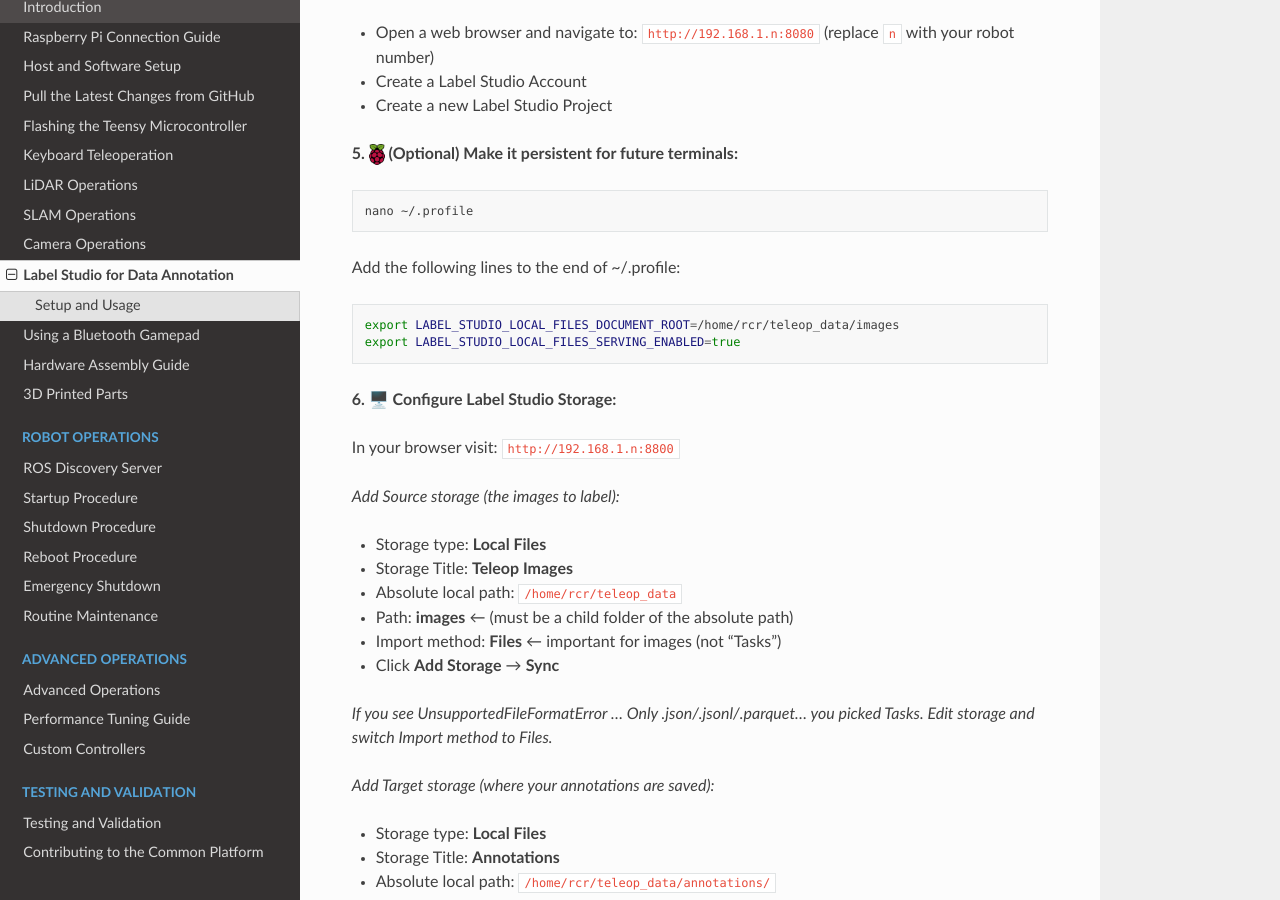
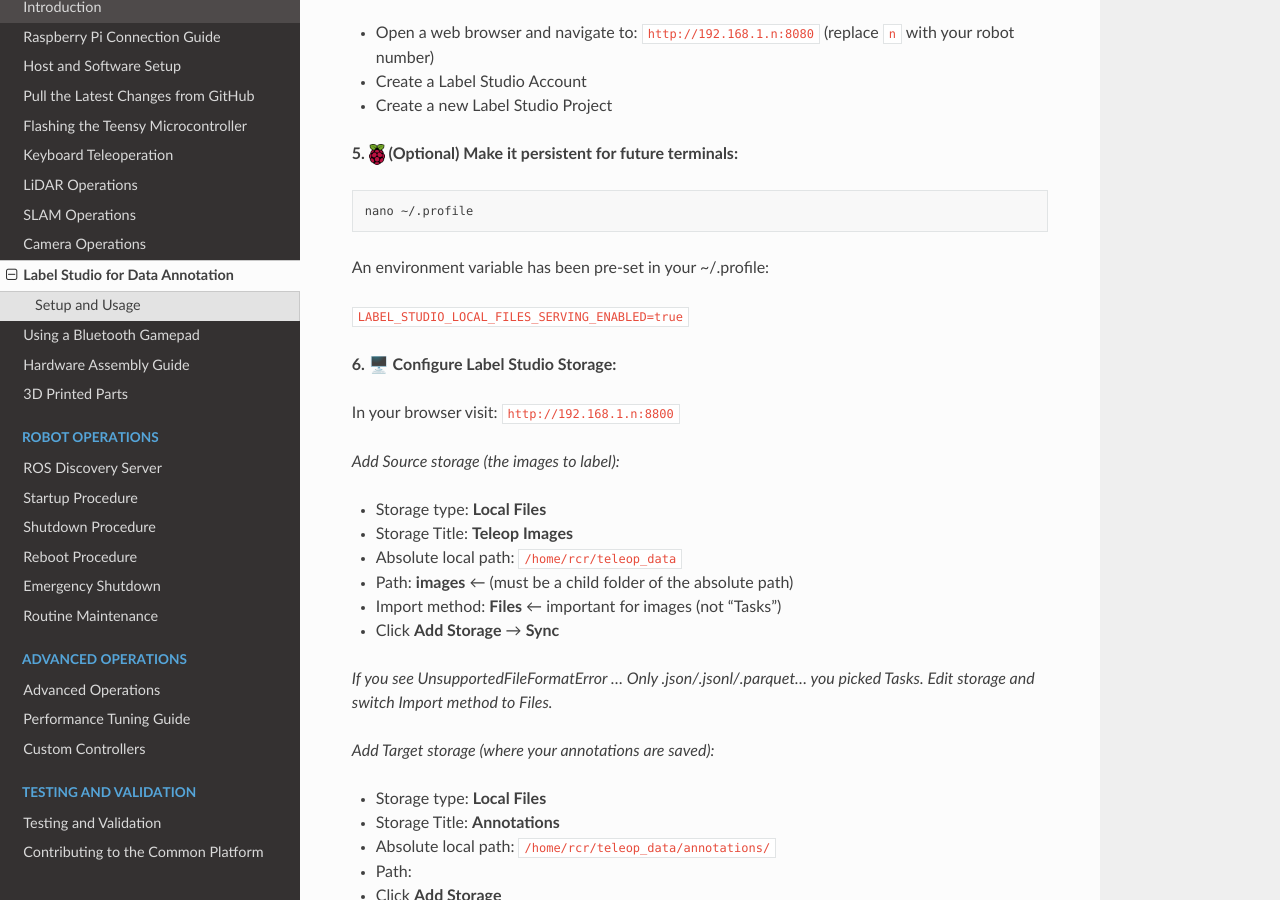
Before and after one commit to RoseCityRobotics/common_platform, a Sphinx documentation site: the page built from docs/source/data_annotation/label_studio.md, in a window 1280 px wide and 900 px high, scrolled down 854 px. Built offline with Sphinx 7.4.7 and the Read the Docs theme 3.1.0, drawn with Linux system fonts in a browser that asks for light colours; pages that are not in the unit, such as notebooks, are missing from menus.

Commit message:
fix label studio

````diff
--- a/docs/source/data_annotation/label_studio.md
+++ b/docs/source/data_annotation/label_studio.md
@@ -34,11 +34,9 @@
 nano ~/.profile
 ```
 
-Add the following lines to the end of ~/.profile:
-```bash
-export LABEL_STUDIO_LOCAL_FILES_DOCUMENT_ROOT=/home/rcr/teleop_data/images
-export LABEL_STUDIO_LOCAL_FILES_SERVING_ENABLED=true
-```
+An environment variable has been pre-set in your ~/.profile:
+
+`LABEL_STUDIO_LOCAL_FILES_SERVING_ENABLED=true`
 
 **6. 🖥️ Configure Label Studio Storage:**
 
````
Also changed, not shown: docs/source/operations/discovery_server.md (+1 -1 lines).
